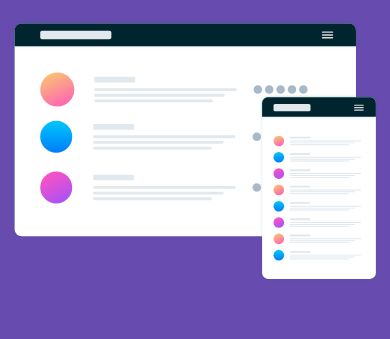
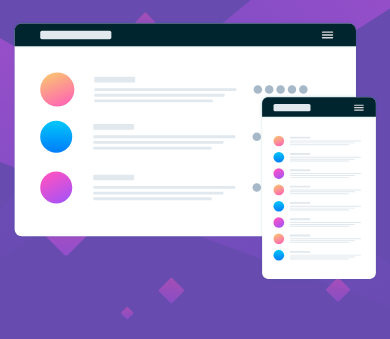
Before and after one commit to webpete2/huddle-landing-page-with-single-introductory-section-master, a plain HTML site: page index.html in a window 390 px wide. Shown: the part 68-407 px from the top of the page. Drawn offline with nearby package versions, Linux system fonts and the light colour scheme.

Commit message:
Update style.css

```diff
--- a/style.css
+++ b/style.css
@@ -99,7 +99,7 @@ button:hover {
 
 @media only screen and (width <=1100px) {
     body {
-        background-image: url("/images/bg-mobile.svg");
+        background-image: url("bg-mobile.svg");
     }
 
     main {
```
